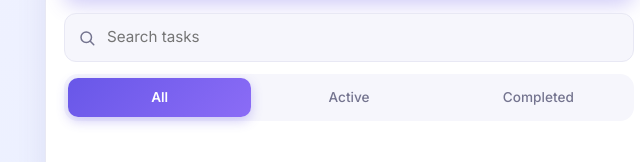
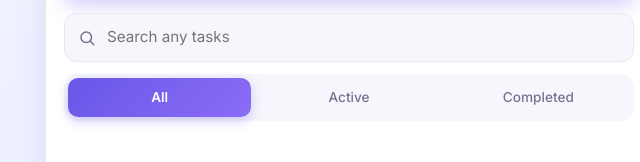
Before and after one commit to allahrakha101019-wq/tasky, a plain HTML site: page index.html in a window 1280 px wide. Shown: the part 478-640 px from the top of the page, 291-931 px from the left. Drawn offline with Linux system fonts and the light colour scheme.

Commit message:
Fix HTML structure and update search placeholder

```diff
--- a/index.html
+++ b/index.html
@@ -40,7 +40,7 @@
 
     <div class="search">
       <svg viewBox="0 0 24 24"><circle cx="11" cy="11" r="7"/><path d="M21 21l-4.3-4.3"/></svg>
-      <input type="text" id="search" placeholder="Search tasks" aria-label="Search tasks" autocomplete="off">
+      <input type="text" id="search" placeholder="Search any tasks" aria-label="Search tasks" autocomplete="off">
     </div>
     <div class="filters" id="filters">
       <button data-f="all" aria-pressed="true">All</button>
```
